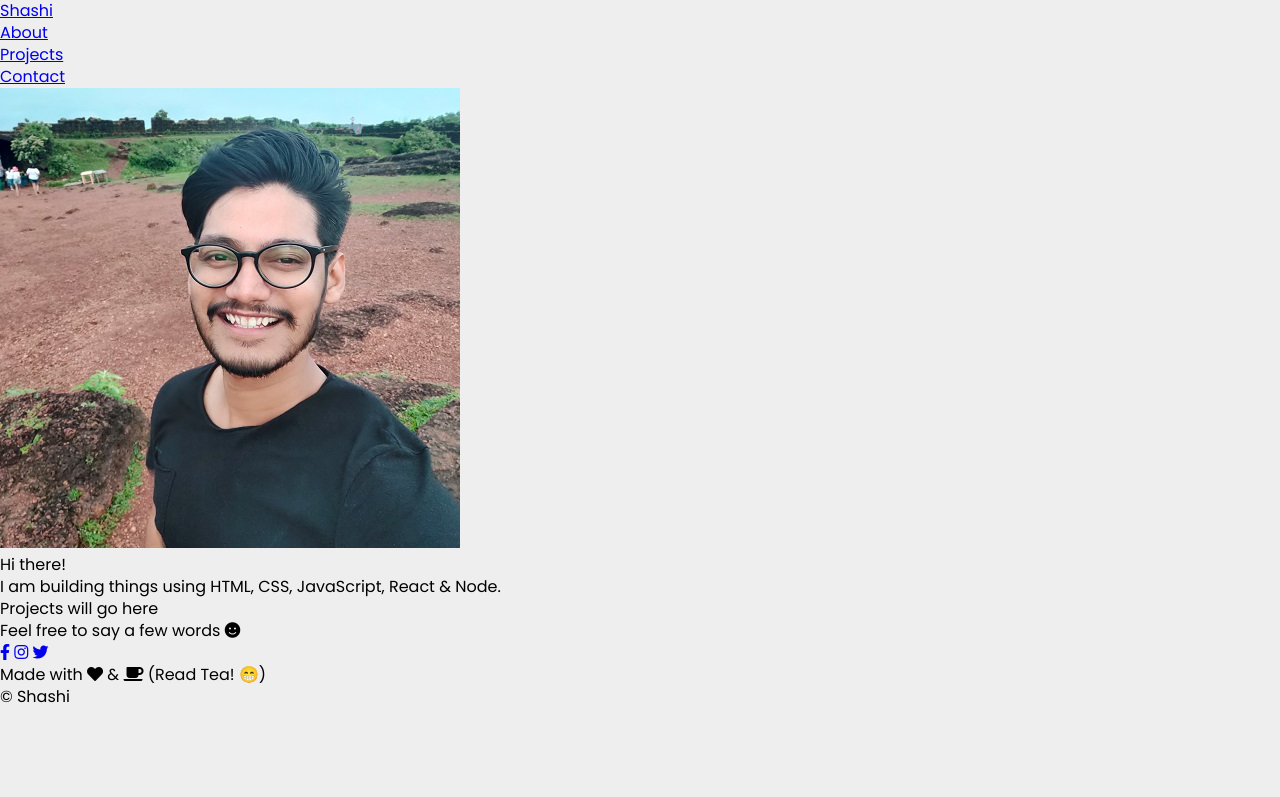
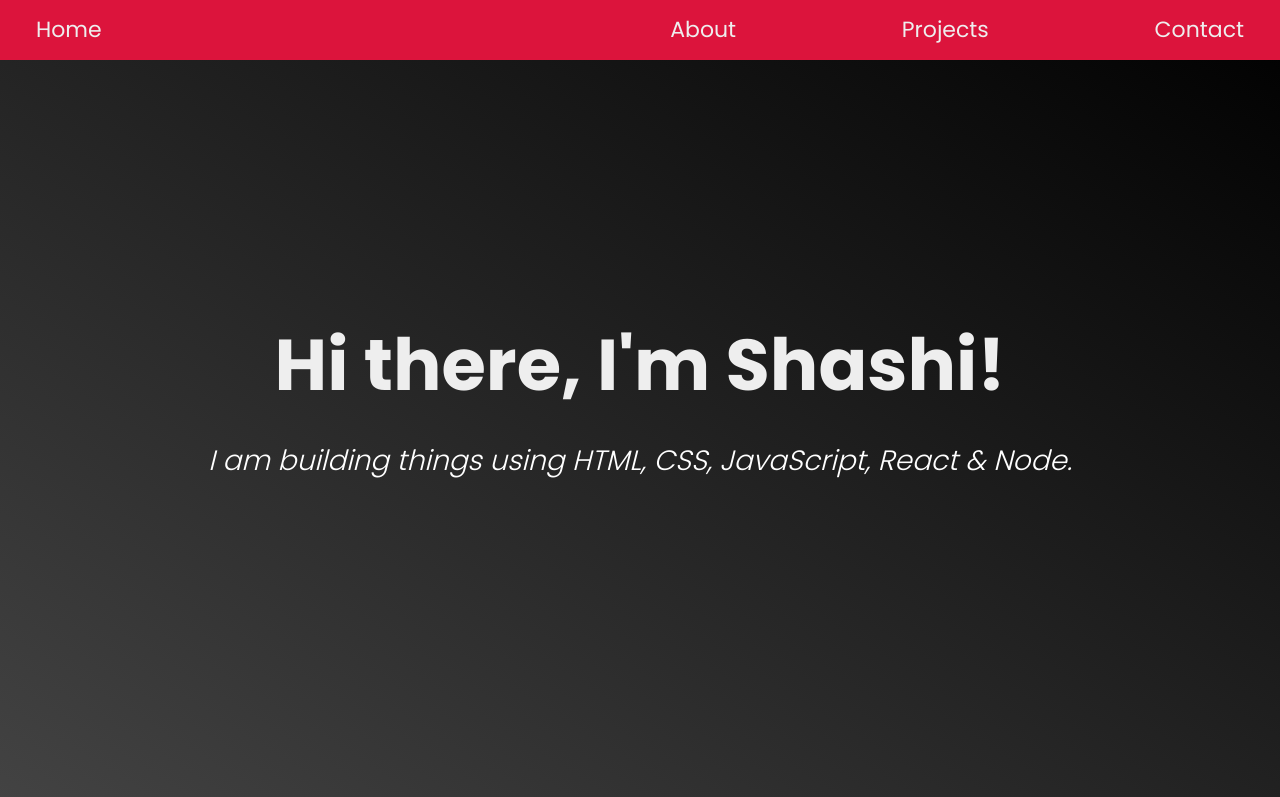
Before and after one commit to shashidwivedi/shashidwivedi.github.io, a plain HTML site: page index.html in a window 1280 px wide. Shown: the top 797 px of the page. Drawn offline with Linux system fonts and the light colour scheme.

Commit message:
Add styles to Header, About, Footer sections

```diff
--- a/assets/stylesheets/main.css
+++ b/assets/stylesheets/main.css
@@ -65,3 +65,146 @@ body {
   Grid
   ==================================================================
 */
+
+*, *:before, *:after {
+	box-sizing: border-box;
+}
+
+.grid {
+	display: flex;
+	justify-content: space-between;
+	width: 100%;
+}
+
+.col-1-2 {
+	width: 47.5%;
+}
+
+.col-1-3 {
+	width: 30%;
+}
+
+.col-2-3 {
+	width: 63.3333%;
+}
+
+
+/*
+  ==================================================================
+  Header
+  ==================================================================
+*/
+
+.header {
+	position: fixed;
+	z-index: 100;
+	align-items: center;
+	padding: 0 36px;
+	font-size: 22px;
+	background-color: crimson;
+}
+
+.nav-list {
+	display: flex;
+	justify-content: space-between;
+	align-items: stretch;
+}
+
+.header a {
+	display: inline-block;
+	height: 60px;
+	line-height: 60px;
+	text-decoration: none;
+	color: #eee;
+	transition: all .2s ease;
+}
+
+.header a:hover {
+	color: black;
+}
+
+
+/*
+  ==================================================================
+  About
+  ==================================================================
+*/
+
+.about {
+	position: relative;
+	height: 100vh;
+	padding-top: 100px;
+	background-image: linear-gradient(to top right, #434343 0%, black 100%);
+}
+
+.profile-pic {
+	text-align: center;
+}
+
+.profile-pic img {
+	width: 200px;
+	border-radius: 50%;
+	box-shadow: rgba(99, 99, 99, 0.2) 0px 2px 8px 0px;
+}
+
+.heading {
+	width: 100%;
+	text-align: center;
+	position: absolute;
+	top: 40%;
+	left: 50%;
+	transform: translate(-50%);
+}
+
+.heading h2 {
+	font-size: 72px;
+	margin-bottom: 30px;
+	color: #eee;
+	font-weight: 700;
+	line-height: 1.25;
+}
+
+.heading p {
+	font-size: 28px;
+	font-weight: 300;
+	line-height: 1.5;
+	font-style: italic;
+	color: #fff;
+}
+
+
+/*
+  ==================================================================
+  Project
+  ==================================================================
+*/
+
+.projects {
+	height: 100vh;
+}
+
+
+/*
+  ==================================================================
+  Contacts
+  ==================================================================
+*/
+
+.contacts {
+	height: 100vh;
+}
+
+
+/*
+  ==================================================================
+  Footer
+  ==================================================================
+*/
+
+.footer {
+	background-color: #434343;
+	color: #fff;
+	text-align: center;
+	padding: 48px 24px;
+	font-weight: 200;
+}
--- a/index.html
+++ b/index.html
@@ -9,17 +9,17 @@
     <link rel="stylesheet" href="assets/stylesheets/main.css">
     <link rel="stylesheet" href="https://cdnjs.cloudflare.com/ajax/libs/font-awesome/5.8.2/css/brands.min.css ">
     <link rel="preconnect" href="https://fonts.gstatic.com">
-    <link href="https://fonts.googleapis.com/css2?family=Poppins:wght@200;400;700&display=swap" rel="stylesheet">
+    <link href="https://fonts.googleapis.com/css2?family=Poppins:wght@200;300;400;700&display=swap" rel="stylesheet">
     <link rel="stylesheet" href="https://use.fontawesome.com/releases/v5.14.0/css/all.css"
         integrity="sha384-HzLeBuhoNPvSl5KYnjx0BT+WB0QEEqLprO+NBkkk5gbc67FTaL7XIGa2w1L0Xbgc" crossorigin="anonymous">
 
 </head>
 
 <body>
-    <header class="header">
-        <h1 class="heading"><a href="index.html">Shashi</a></h1>
-        <nav class="nav">
-            <ul>
+    <header class="header grid">
+        <h1 class="col-1-2"><a href="index.html">Home</a></h1>
+        <nav class="nav col-1-2">
+            <ul class="nav-list">
                 <li><a href="#about">About</a></li>
                 <li><a href="#projects">Projects</a></li>
                 <li><a href="#contact">Contact</a></li>
@@ -29,11 +29,11 @@
 
     <main class="about">
         <div class="about-main">
-            <div class="profile-pic">
+            <!-- <div class="profile-pic">
                 <img src="assets/images/profile.jpg" id="display-pic">
-            </div>
+            </div> -->
             <div class="heading">
-                <h2>Hi there!</h2>
+                <h2>Hi there, I'm Shashi!</h2>
                 <p>I am building things using HTML, CSS, JavaScript, React & Node.</p>
             </div>
         </div>
```
